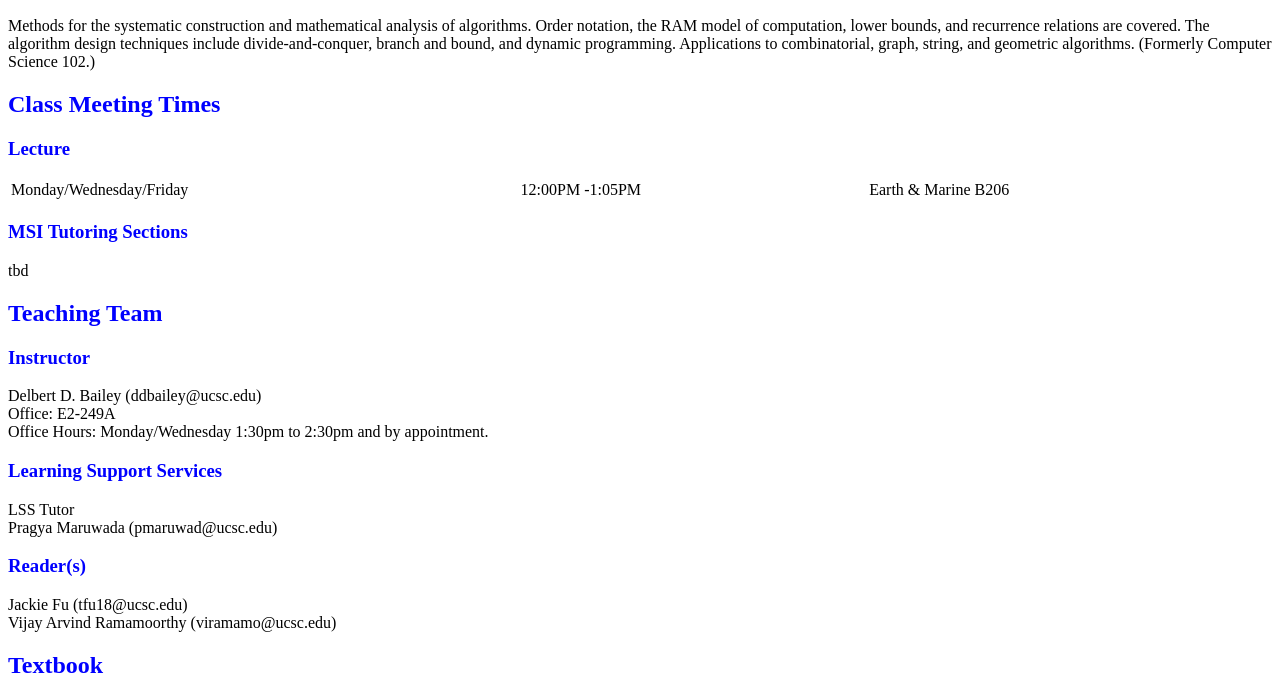
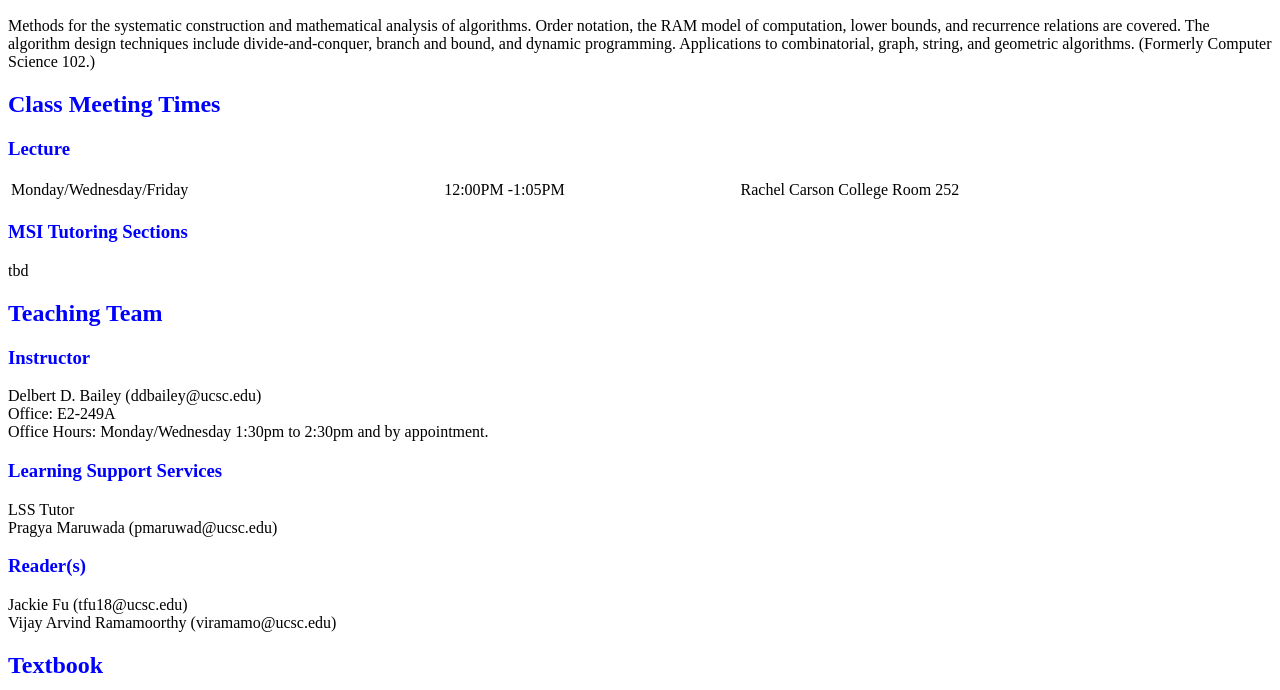
Before and after one commit to ddb210/cse102f25, a plain HTML site: page index.html in a window 1280 px wide. Shown: the part 110-800 px from the top of the page. Drawn offline with Linux system fonts and the light colour scheme.

Commit message:
Update index.html
class room change

```diff
--- a/index.html
+++ b/index.html
@@ -45,7 +45,7 @@ Passcode: 679487
               <td>Monday/Wednesday/Friday</td>
               <td>12:00PM -1:05PM</td>
               <!--<td>Remote all of Winter quarter, Zoom Meeting Id: 941 9935 8457; Passcode: CSE103pc</td> -->
-            <td>Earth & Marine B206 </td>
+            <td>Rachel Carson College Room 252 </td>
             </tr>
          </table>
 <!--
```
